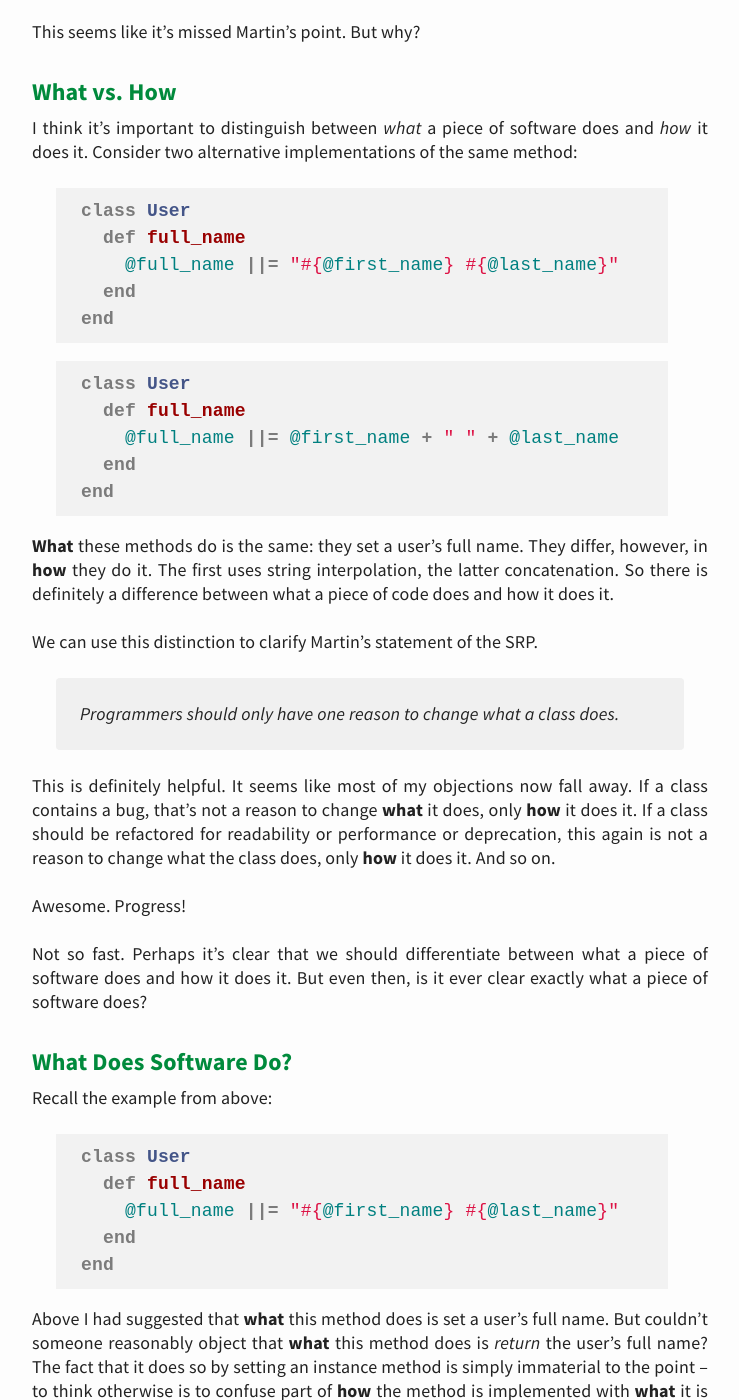
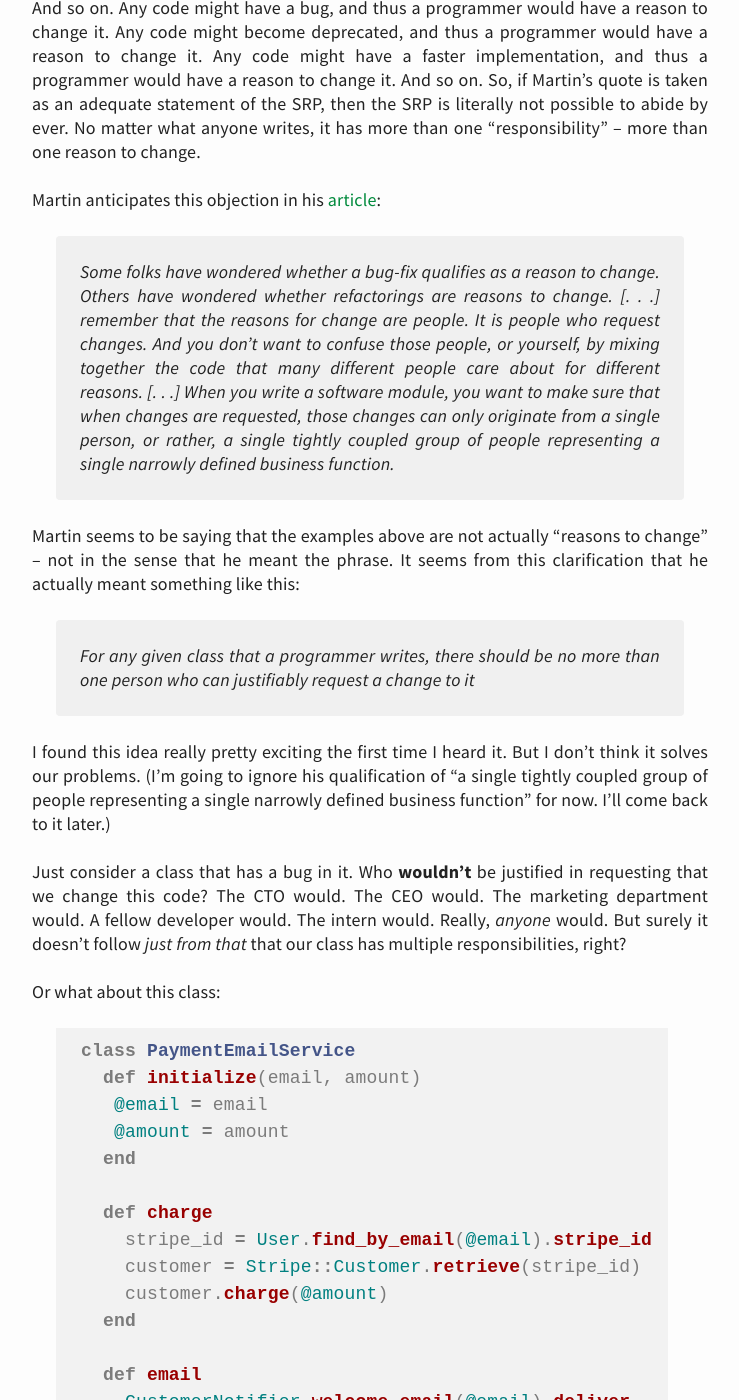
Before and after one commit to davidlaprade/davidlaprade.github.io, a Jekyll site: the page built from _posts/2016-5-7-the-single-responsibility-principle-part-1.md, in a window 1280 px wide and 1400 px high, scrolled down 1923 px. Shown: the whole window, without its empty margins (270-1009 px from the left). Built offline with Jekyll 4.4.1, drawn with Linux system fonts in a browser that asks for light colours; some of the changed text lies outside the part shown.

Commit message:
Update the SRP post with quotes from original article

```diff
--- a/_posts/2016-5-7-the-single-responsibility-principle-part-1.md
+++ b/_posts/2016-5-7-the-single-responsibility-principle-part-1.md
@@ -20,7 +20,8 @@ objectively measure the "amount" that any given unit of code does? In other
 words, it remains an open question just what specifically the SRP consists in.
 
 The most famous attempt to say what the SRP amounts to comes from
-Robert Martin. He puts it like this:
+Bob Martin, AKA [Uncle Bob](https://blog.8thlight.com/uncle-bob/archive.html),
+who coined the term "Single Responsibility Principle". He puts it like this:
 
 > A class should have only one reason to change.
 
@@ -32,7 +33,7 @@ To start, this quote is
 wikipedia:
 
 > Anthropomorphism is the attribution of human traits, emotions, and intentions
-  to non-human entities
+to non-human entities
 
 It strikes me as anthropomorphic to describe code as having a "reason
 to change". Code doesn't literally have reasons (to change, or to anything)
@@ -41,7 +42,13 @@ file. It has no mind, intentions, desires, wishes, hopes, dreams -- nor any of
 the things necessary to have reasons for anything: for getting ice cream, for
 riding a bike, for changing.
 
-Anthropomorphism aside, what I think Martin must have meant is this:
+Martin knows this. He
+[clarifies](https://blog.8thlight.com/uncle-bob/2014/05/08/SingleReponsibilityPrinciple.html):
+
+> Certainly the code is not responsible [. . .] Those
+things are the responsibility of the programmer, not of the program.
+
+A ha! So, Martin meant this:
 
 > Programmers should only have one reason to change a class.
 
@@ -49,16 +56,16 @@ Okay, that's better. Progammers definitely have reasons for changing code.
 But now here's the problem. This is literally never true. Here are some reasons
 _any_ programmer might have to change _any_ class:
 
-1. it contains a bug
-2. it can be refactored so that it's easier to read
-3. the language that it's written in has deprecated one of its methods
-4. one of its dependencies has deprecated one of its methods
-5. it can be refactored so that it's faster, more memory efficient
-6. it or its methods weren't named as perspicuously as they could have been
-7. the programmers have decided to follow a new style of programming, and this
+  1. it contains a bug
+  2. it can be refactored so that it's easier to read
+  3. the language that it's written in has deprecated one of its methods
+  4. one of its dependencies has deprecated one of its methods
+  5. it can be refactored so that it's faster, more memory efficient
+  6. it or its methods weren't named as perspicuously as they could have been
+  7. the programmers have decided to follow a new style of programming, and this
   code follows a different style
-8. a boss demands that it be rewritten
-9. it's too confusing to explain to the CEO during funding requests
+  8. a boss demands that it be rewritten
+  9. it's too confusing to explain to the CEO during funding requests
 
 And so on. Any code might have a
 bug, and thus a programmer would have a reason to change it. Any code might
@@ -69,7 +76,72 @@ adequate statement of the SRP,
 then the SRP is literally not possible to abide by ever. No matter what anyone
 writes, it has more than one "responsibility" -- more than one reason to change.
 
-This seems like it's missed Martin's point. But why?
+Martin anticipates this objection in his
+[article](https://blog.8thlight.com/uncle-bob/2014/05/08/SingleReponsibilityPrinciple.html):
+
+> Some folks have wondered whether a bug-fix qualifies as a reason to change.
+Others have wondered whether refactorings are reasons to change. [. . .]
+remember that the reasons for change
+are people. It is people who request changes. And you don't want to confuse
+those people, or yourself, by mixing together the code that many different
+people care about for different reasons. [. . .] When you write a software
+module, you want to make sure that when changes are requested, those changes can
+only originate from a single person, or rather, a single tightly coupled group
+of people representing a single narrowly defined business function.
+
+Martin seems to be saying that the examples above are not actually "reasons
+to change" -- not in the sense that he meant the phrase. It seems from this
+clarification that he actually meant something like this:
+
+> For any given class that a programmer writes, there should be no more than one
+person who can justifiably request a change to it
+
+I found this idea really pretty exciting the first time I heard it. But
+I don't think it solves our problems.
+(I'm going to ignore his qualification of "a single tightly coupled group of
+people representing a single narrowly defined business function" for now. I'll
+come back to it later.)
+
+Just consider a class that has a bug in it. Who __wouldn't__ be justified in
+requesting that we change this code? The CTO would. The CEO would. The marketing
+department would. A fellow developer would. The intern would. Really,
+_anyone_ would. But surely it doesn't follow _just from that_
+that our class has multiple responsibilities, right?
+
+Or what about this class:
+
+{% highlight ruby %}
+class PaymentEmailService
+  def initialize(email, amount)
+   @email = email
+   @amount = amount
+  end
+
+  def charge
+    stripe_id = User.find_by_email(@email).stripe_id
+    customer = Stripe::Customer.retrieve(stripe_id)
+    customer.charge(@amount)
+  end
+
+  def email
+    CustomerNotifier.welcome_email(@email).deliver
+  end
+end
+{% endhighlight %}
+
+Suppose I write this class at the company I just started. I'm the only employee.
+No one other than me can (within the authoritative structure of my company)
+justifiably request that I change this class. But surely it doesn't follow
+__just from that__ that the class has only one responsibility, right? It seems
+pretty clear that it has multiple responsibilities.
+
+So Martin's clarification, while interesting, seems like a step in the wrong
+direction. At best, it just pushes the problem back: instead of having to write
+off the many good reasons anyone could have to change any piece
+of software, we find ourselves having to write off the
+many justifiable requests anyone could make for us to change anything.
+
+There's got to be a better way to understand this.
 
 ### What vs. How
 I think it's important to distinguish between _what_ a piece of software does
@@ -143,11 +215,11 @@ Since Martin focuses on classes -- let's look at a class:
 {% highlight ruby %}
 class PaymentProcessor
   def charge(customer)
-    # ...
+  # ...
   end
 
   def refund(charge)
-    # ...
+  # ...
   end
 end
 {% endhighlight %}
```
Also changed, not shown: other parts of _posts/2016-5-7-the-single-responsibility-principle-part-1.md (+1 -1 lines).
